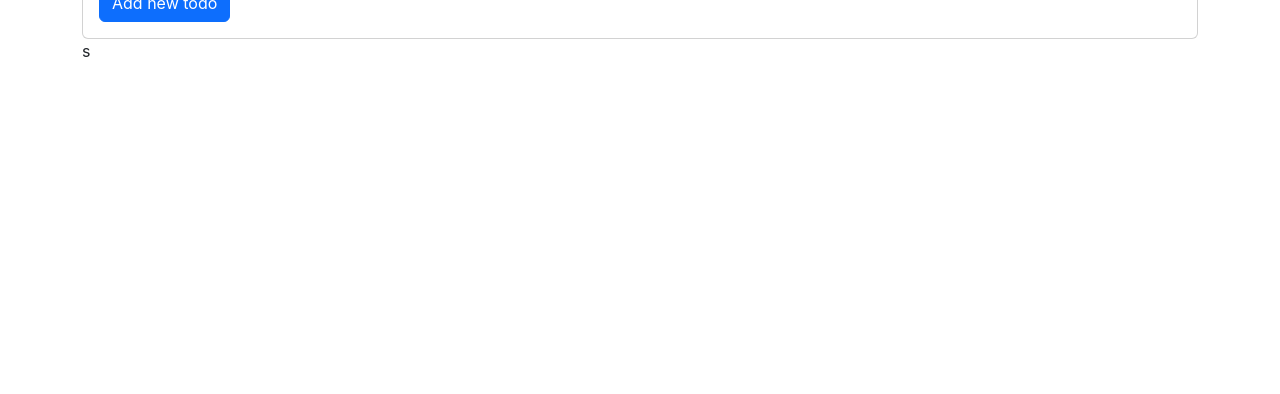
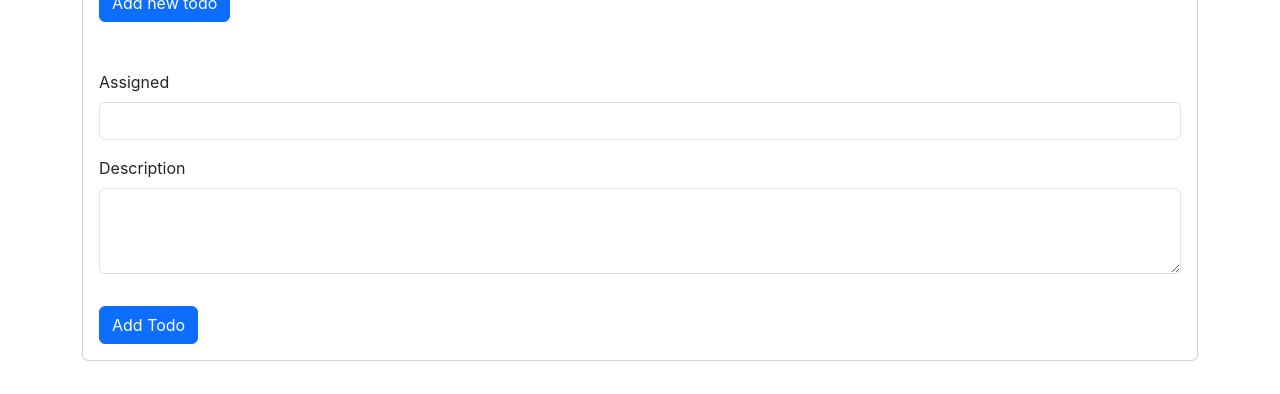
Before and after one commit to amediaaj/react-spring-boot, a React (Create React App) app in the folder react-todos/: page / in a window 1280 px wide. Shown: the part 179-573 px from the top of the page. Built offline with nearby package versions, Linux system fonts and the light colour scheme.

Commit message:
Creating React Form Inputs

```diff
--- a/react-todos/src/App.js
+++ b/react-todos/src/App.js
@@ -1,6 +1,7 @@
 import React , {useState} from 'react';
 import './App.css';
 import TodoTable from './components/TodoTable';
+import NewTodoForm from './components/NewTodoForm';
 
 function App() {
 
@@ -33,9 +34,12 @@
         </div>
         <div className='card-body'>
           <TodoTable todos={todos}/>
-          <button className='btn btn-primary' onClick={addTodo}>Add new todo</button>
+          <button className='btn btn-primary' onClick={addTodo}>
+            Add new todo
+          </button>
+          <NewTodoForm/>
         </div>
-      </div>s
+      </div>
     </div>
   );
 }
--- /dev/null
+++ b/react-todos/src/components/NewTodoForm.js
@@ -0,0 +1,20 @@
+import react from 'react';
+
+function NewTodoForm() {
+    return <div className='mt-5'>
+        <form>
+            <div className='mb-3'>
+                <label className='form-label'>Assigned</label>
+                <input type='text' className='form-control' required/>
+            </div>
+            <div className='mb-3'>
+                <label className='form-label'>Description</label>
+                <textarea className='form-control' rows={3} required/>
+            </div>
+            <button type='button' className='btn btn-primary mt-3'>Add Todo</button>
+        </form>
+
+    </div>
+}
+
+export default NewTodoForm;
```
